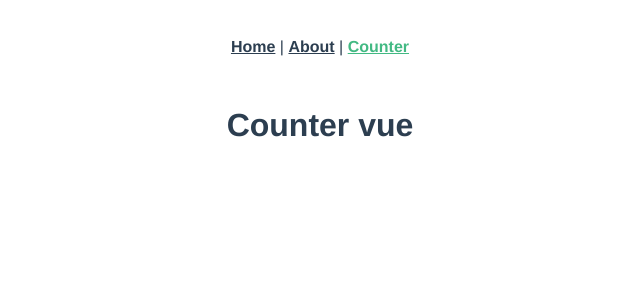
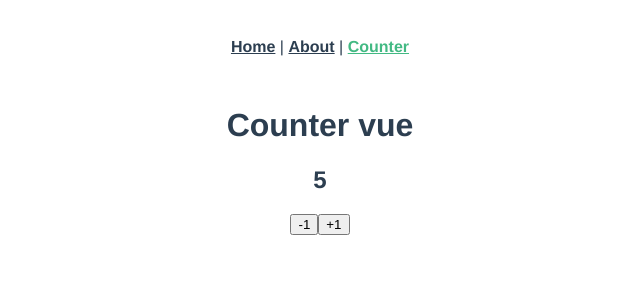
Before and after one commit to engelcituk/vuejs-cero-experto, a Vue app in the folder 08-composition-api/: page /#/counter in a window 1280 px wide. Shown: the top 300 px of the page, without its empty margins (320-960 px from the left). Built offline with nearby package versions, Linux system fonts and the light colour scheme.

Commit message:
Counter usando composition API

```diff
--- a/08-composition-api/src/views/Counter.vue
+++ b/08-composition-api/src/views/Counter.vue
@@ -1,15 +1,44 @@
 <template>
     <div>
         <h1>Counter vue</h1>
+        <h2>{{counter}}</h2>
+        <button @click="decrease">-1</button>
+        <button @click="increase">+1</button>
+
     </div>
 </template>
+<script>
+    import { ref } from 'vue'
 
-<script>
     export default {
+        name:'Counter',
+        props:{},
+        emits:[],
+        setup () {
 
+            const counter = ref(5)
+
+            /*
+            innecesario
+            const increase = () => {
+                counter.value ++
+            }
+
+            const decrease = () => {
+                counter.value --
+            }
+            */
+            return {
+                //objetos reactivos
+                counter,
+                //métodos
+                decrease: () => counter.value --,
+                increase: () => counter.value ++,
+            }
+        }
     }
 </script>
 
-<style lang="scss" scoped>
+<style scoped>
 
 </style>
```
